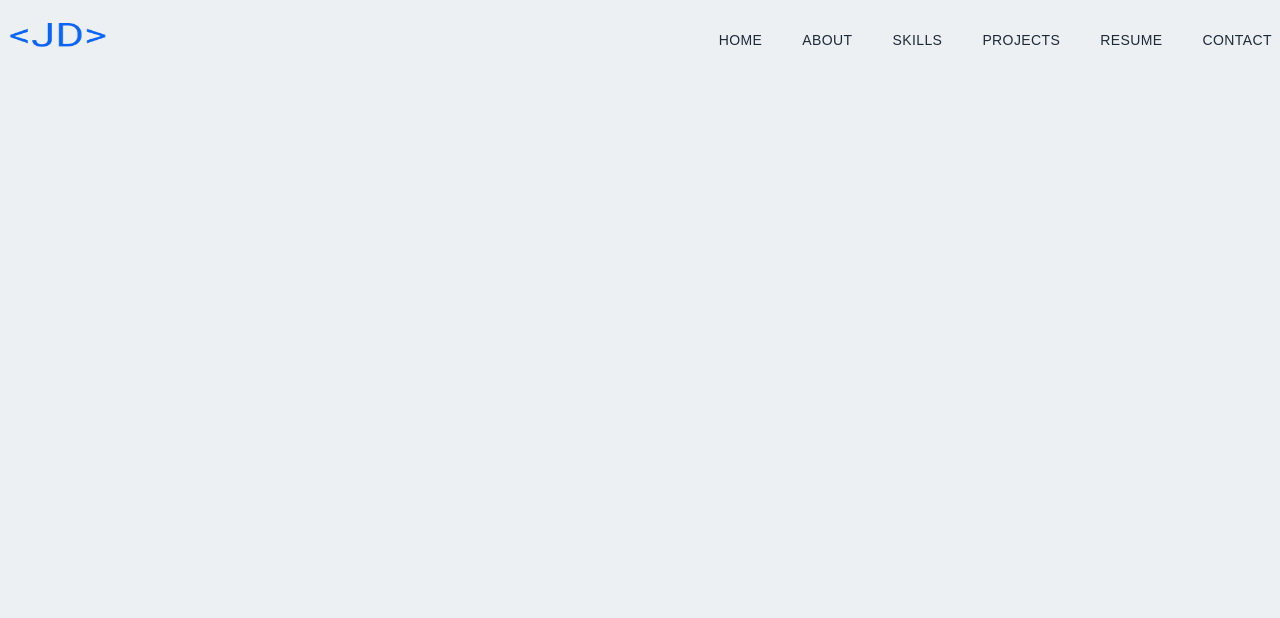
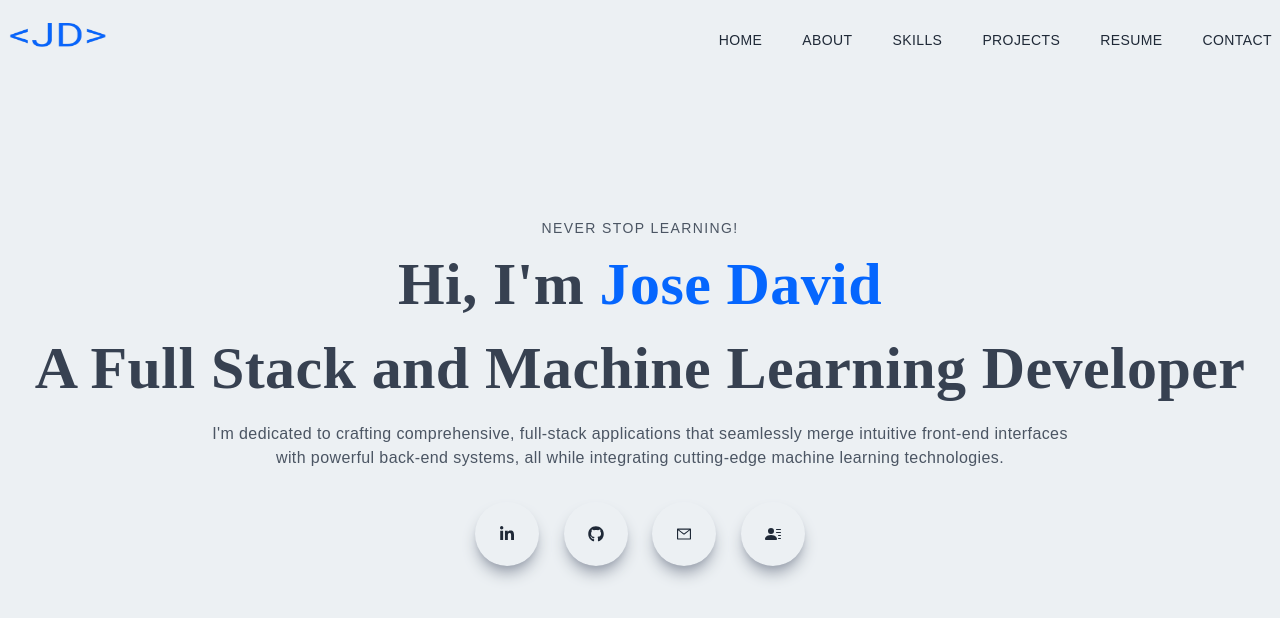
Before and after one commit to josedavidnup/Personal-Porfolio, a Next.js app: page / in a window 1280 px wide. Shown: the top 618 px of the page. Built offline with nearby package versions, Linux system fonts and the light colour scheme.

Commit message:
main hero

```diff
--- /dev/null
+++ b/components/Main.jsx
@@ -0,0 +1,63 @@
+import Link from 'next/link';
+import React from 'react';
+import { AiOutlineMail } from 'react-icons/ai';
+import { BsFillPersonLinesFill } from 'react-icons/bs';
+import { FaGithub, FaLinkedinIn } from 'react-icons/fa';
+
+const Main = () => {
+  return (
+    <div id='home' className='w-full h-screen text-center'>
+      <div className='max-w-[1240px] w-full h-full mx-auto p-2 flex justify-center items-center'>
+        <div>
+          <p className='uppercase text-sm tracking-widest text-gray-600'>
+            NEVER STOP LEARNING!
+          </p>
+          <h1 className='py-4 text-gray-700'>
+            Hi, I&#39;m <span className='text-[#0566FE]'> Jose David</span>
+          </h1>
+          <h1 className='py-2 text-gray-700'>
+            A Full Stack and Machine Learning Developer
+          </h1>
+          <p className='py-4 text-gray-600 sm:max-w-[70%] m-auto'>
+            I'm dedicated to crafting comprehensive, full-stack applications
+            that seamlessly merge intuitive front-end interfaces with powerful
+            back-end systems, all while integrating cutting-edge machine
+            learning technologies.
+          </p>
+          <div className='flex items-center justify-between max-w-[330px] m-auto py-4'>
+            <a
+              href='https://www.linkedin.com/in/josedavidnpx/'
+              target='_blank'
+              rel='noreferrer'
+            >
+              <div className='rounded-full shadow-lg shadow-gray-400 p-6 cursor-pointer hover:scale-110 ease-in duration-300'>
+                <FaLinkedinIn />
+              </div>
+            </a>
+            <a
+              href='https://github.com/josedavidnup'
+              target='_blank'
+              rel='noreferrer'
+            >
+              <div className='rounded-full shadow-lg shadow-gray-400 p-6 cursor-pointer hover:scale-110 ease-in duration-300'>
+                <FaGithub />
+              </div>
+            </a>
+            <Link href='/#contact'>
+              <div className='rounded-full shadow-lg shadow-gray-400 p-6 cursor-pointer hover:scale-110 ease-in duration-300'>
+                <AiOutlineMail />
+              </div>
+            </Link>
+            <Link href='/resume'>
+              <div className='rounded-full shadow-lg shadow-gray-400 p-6 cursor-pointer hover:scale-110 ease-in duration-300'>
+                <BsFillPersonLinesFill />
+              </div>
+            </Link>
+          </div>
+        </div>
+      </div>
+    </div>
+  );
+};
+
+export default Main;
--- a/pages/index.js
+++ b/pages/index.js
@@ -1,5 +1,6 @@
 import Head from 'next/head';
 import Navbar from '../components/Navbar';
+import Main from '../components/Main';
 
 export default function Home() {
   return (
@@ -15,6 +16,7 @@ export default function Home() {
         <link rel='icon' href='/jd_logo.png' />
       </Head>
       <Navbar />
+      <Main />
     </div>
   );
 }
```
